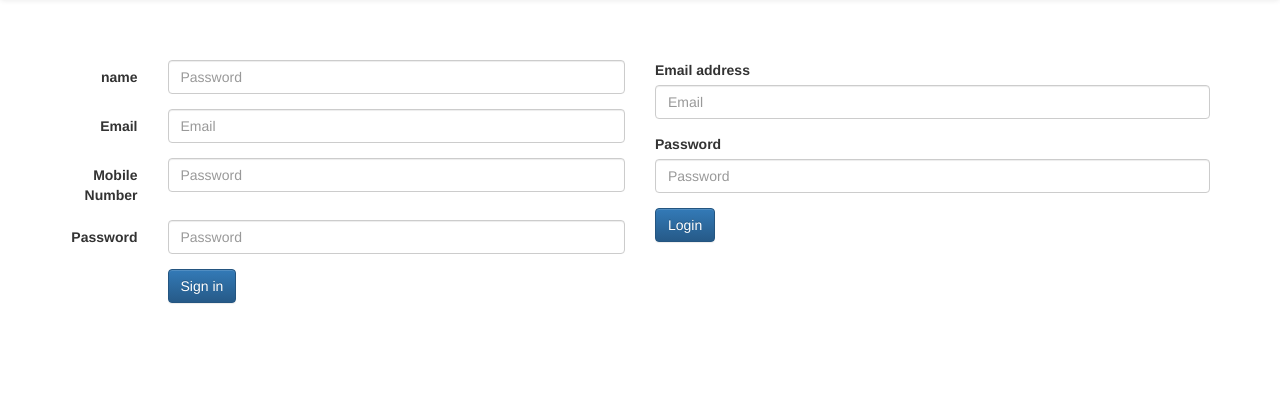
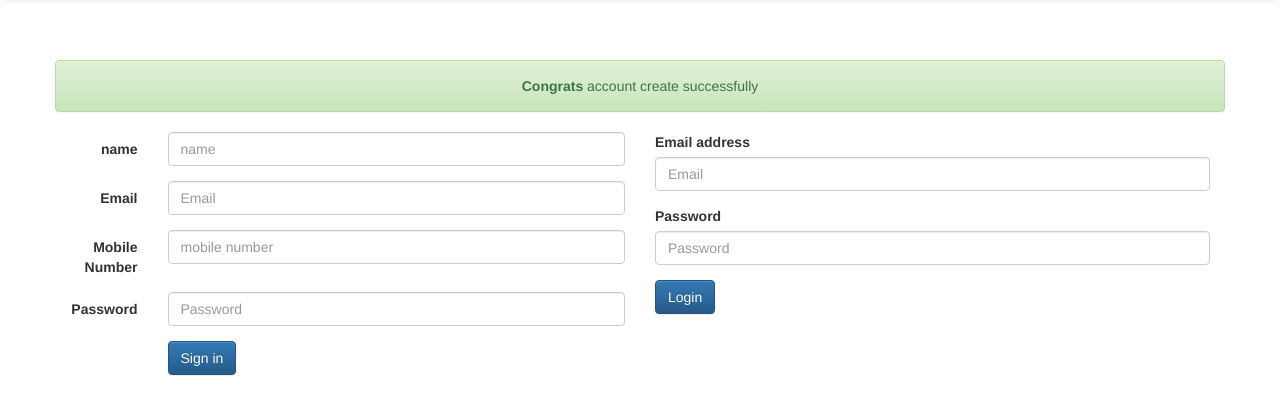
Before and after one commit to tansenkhan1990/Login-and-Registration-with-php-OOP, a PHP site: page / in a window 1280 px wide. Shown: the part 52-467 px from the top of the page. Run offline with PHP 8.4, Linux system fonts and the light colour scheme.

Commit message:
Update index.php

```diff
--- a/index.php
+++ b/index.php
@@ -1,7 +1,19 @@
 <!-- Latest compiled and minified CSS -->
 <?php
+
 include 'crud.php';
 include 'navbar.php';
+if(isset($_REQUEST['signup']))
+{
+    extract($_REQUEST);
+    if($obj->insert($name,$email,$password,$mobile))
+    {
+        $mess='insert successfull';
+    }
+    else{
+        $mess='failed to insert';
+    }
+}
 ?>
 <link rel="stylesheet" href="https://maxcdn.bootstrapcdn.com/bootstrap/3.3.7/css/bootstrap.min.css" integrity="sha384-BVYiiSIFeK1dGmJRAkycuHAHRg32OmUcww7on3RYdg4Va+PmSTsz/K68vbdEjh4u" crossorigin="anonymous">
 
@@ -14,39 +26,43 @@ include 'navbar.php';
     <br><br>
 
     <div class="row">
-        <div class="col-md-6"><form class="form-horizontal">
+        <center><div class="alert alert-success">
+            <strong>Congrats</strong> account create successfully
+        </div></center>
+
+        <div class="col-md-6"><form class="form-horizontal" action="index.php">
 
                 <div class="form-group">
                     <label for="inputPassword3" class="col-sm-2 control-label">name</label>
                     <div class="col-sm-10">
-                        <input type="password" name="name" class="form-control" id="inputPassword3" placeholder="Password">
+                        <input type="text" name="name" class="form-control" id="inputPassword3" placeholder="name" required>
                     </div>
                 </div>
 
                 <div class="form-group">
                     <label for="inputEmail3" class="col-sm-2 control-label">Email</label>
                     <div class="col-sm-10">
-                        <input type="email" name="email" class="form-control" id="inputEmail3" placeholder="Email">
+                        <input type="email" name="email" class="form-control" id="inputEmail3" placeholder="Email" required>
                     </div>
                 </div>
 
                 <div class="form-group">
                     <label for="inputPassword3" class="col-sm-2 control-label">Mobile Number</label>
                     <div class="col-sm-10">
-                        <input type="number" name="name" class="form-control" id="inputPassword3" placeholder="Password">
+                        <input type="number" name="mobile" class="form-control" id="inputPassword3" placeholder="mobile number" required>
                     </div>
                 </div>
 
                 <div class="form-group">
                     <label for="inputPassword3" class="col-sm-2 control-label">Password</label>
                     <div class="col-sm-10">
-                        <input type="password" name="password" class="form-control" id="inputPassword3" placeholder="Password">
+                        <input type="password" name="password" class="form-control" id="inputPassword3" placeholder="Password" required>
                     </div>
                 </div>
 
                 <div class="form-group">
                     <div class="col-sm-offset-2 col-sm-10">
-                        <button type="submit" class="btn btn-primary">Sign in</button>
+                        <button type="submit" name="signup" class="btn btn-primary">Sign in</button>
                     </div>
                 </div>
             </form></div>
@@ -54,11 +70,11 @@ include 'navbar.php';
         <div class="col-md-6"><form>
                 <div class="form-group">
                     <label for="exampleInputEmail1">Email address</label>
-                    <input type="email" class="form-control" id="exampleInputEmail1" placeholder="Email">
+                    <input type="email" class="form-control" id="exampleInputEmail1" placeholder="Email" required>
                 </div>
                 <div class="form-group">
                     <label for="exampleInputPassword1">Password</label>
-                    <input type="password" class="form-control" id="exampleInputPassword1" placeholder="Password">
+                    <input type="password" class="form-control" id="exampleInputPassword1" placeholder="Password" required>
                 </div>
                 <div class="form-group">
                 </div>
```
